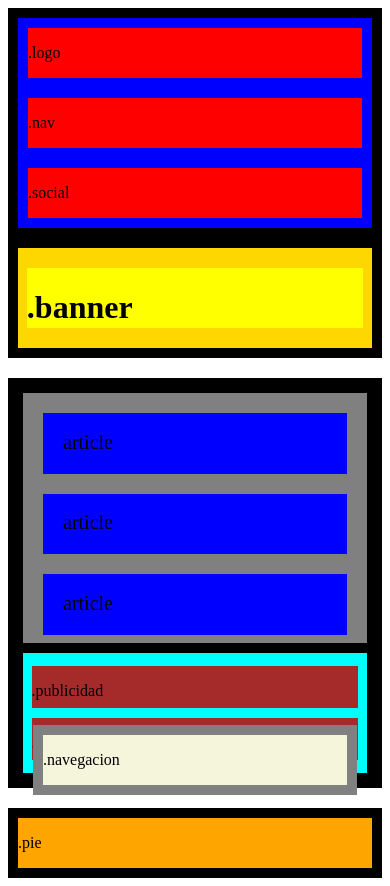
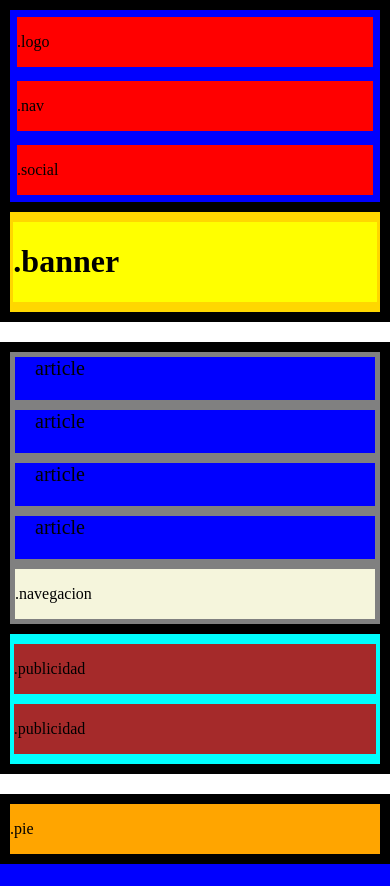
Before and after one commit to realmonpascal/-It-Academy-FullStack--PHP, a PHP site: page /Ejercicio123.Html in a window 390 px wide. After the commit the page ends 864 px from the top, so only its background shows below. Run offline with PHP 8.4, Linux system fonts and the light colour scheme.

Commit message:
modificacion de archivos

```diff
--- a/Sprint 1/Tema 1. HTML & CSS/Ejercicio/Nivel1/Ejercicio123.Html
+++ b/Sprint 1/Tema 1. HTML & CSS/Ejercicio/Nivel1/Ejercicio123.Html
@@ -9,17 +9,17 @@
 </head>
 <body>
 
-    <header>
-
+      <header>
+      <div class="encabezado">
         <div class="logo"><p>.logo</p></div>
         <div class="nav"><p>.nav</p></div>
-        <div class="social"><p>.social</p></div>
-
-
+     <div class="social"><p>.social</p></div>
+       </div>
+        <div class="banner"><div class="Banner"><h1>.banner</h1></div></div>
 
 
    </header>
-   <div class="banner"><div class="Banner"><h1>.banner</h1></div></div>
+
 
     <div class="asidemain">
 
--- a/Sprint 1/Tema 1. HTML & CSS/Ejercicio/Nivel1/ejercicio23.css
+++ b/Sprint 1/Tema 1. HTML & CSS/Ejercicio/Nivel1/ejercicio23.css
@@ -1,6 +1,8 @@
 body {
-
-
+max-width: 1200px;
+display: flex;
+flex-direction: column;
+margin: auto;
 
 }
 header{
@@ -8,34 +10,39 @@
 
     width: auto;
     height: auto;
-
-    border: solid black 10px;
+  flex-direction: column;
+    border: solid black 5px;
 }
 
+.encabezado{
+    display: flex;
+    border: solid black 5px;
+}
 .logo,.social{
-    border: solid blue 10px;
+    border: solid blue 7px;
     width: 20%;
     background-color: red;
 }
 .nav{
-    border: solid blue 10px;
+    border: solid blue 7px;
     width: 60%;
     background-color: red;
 }
 
 .banner{
     display: flex;
+    border: solid black 5px;
     background-color: gold;
     height: 100px;
 
-    border: solid black 10px;
+
 
 }
 .Banner{
     display: flex;
     background-color: yellow;
-    width: 95%;
-    height: 60%;
+    width: 98%;
+    height: 80%;
     margin-left: auto;
     margin-right: auto;
     margin-bottom: auto;
@@ -51,7 +58,7 @@
     border: solid black 5px;
 }
 .union{
-    border: solid gray 10px;
+
     height: auto;
 
 }
@@ -59,8 +66,8 @@
 display: flex;
 flex-direction: column;
     width: 80%;
-    border: solid black 10px;
-    height:
+    border: solid black 5px;
+
 }
 .cuadrado{
     display: flex;
@@ -75,9 +82,9 @@
 display: flex;
 flex-grow: 1;
     background-color: blue;
-    width: 40%;
+    width: 35%;
 
-    border: solid gray 10px;
+    border: solid gray 5px;
 }
 .Article{
     font-size: 20px;
@@ -93,7 +100,7 @@
     display: flex;
     width: auto;
     height: auto;
-    border: solid gray 10px;
+    border: solid gray 5px;
     background-color: beige;
 }
 
@@ -105,7 +112,7 @@
     display: flex;
     flex-direction: column;
     width: 20%;
-    border: solid black 10px;
+    border: solid black 5px;
     background-color: aqua;
 }
 
@@ -116,7 +123,7 @@
 margin-top: 10%;
 background-color: brown;
 height: 20%;
-    width: 70%;
+    width: 89%;
 }
 .publicidad1{
     margin-left: auto;
@@ -124,7 +131,7 @@
 margin-top: 10px;
 background-color: brown;
 height: 20%;
-    width: 70%;
+    width: 89%;
 }
 
 footer{
@@ -141,6 +148,22 @@
 
     }
 
+    .encabezado{
+        display: flex;
+        flex-direction: column;
+        border: solid black 5px;
+    }
+
+    .Banner{
+        display: flex;
+        background-color: yellow;
+        width: 98.2%;
+        height: 80%;
+        margin-left: auto;
+        margin-right: auto;
+        margin-bottom: auto;
+        margin-top: auto;
+    }
 .logo,.nav,.social{
     width: auto;
 }
@@ -148,12 +171,12 @@
 .asidemain{
     flex-direction: column;
 
-    height: 400px;
+    height: auto;
 }
 aside{
 
     width: auto;
-    height: 60%;
+    height: 80%;
 
 }
 main{
@@ -163,29 +186,35 @@
 }
 .publicidad{
 
-    margin-top: auto;
-    height: 35%;
-    width: 95%;
+   margin-top: 10px;
+
+    width: 98%;
 }
 
 .publicidad1{
-margin-top: 10px;
-margin-bottom: auto;
 
-    height: 35%;
-    width: 95%;
+   margin-bottom: 10px;
+
+    width: 98%;
 }
 
 }
 @media (max-width: 480px) {
 
-.cuadrado{
-    height: 100%;
+
+aside{
+    height: 60%;
+}
+.asidemain{
+
+}
+main{
+    height: ;
 }
     .article {
         flex-direction: column;
-
+        height: 20%;
         width: 100%;
     }
-
+.navigation{height: 25%;}
 }
--- a/Sprint 1/Tema 6. PHP avanzado/Exercicio/NIVEL1/Ejercicio3/Ejercicio3.php
+++ b/Sprint 1/Tema 6. PHP avanzado/Exercicio/NIVEL1/Ejercicio3/Ejercicio3.php
@@ -1,7 +1,9 @@
 <?php
 class  Animal{
+
+    private $animal= "Musaraña elefante";
     public function __tostring(){
-        return "Esto es un animal";
+        return "Esto es un animal". $this->animal;
     }
 }
 $animal = new Animal();
```
